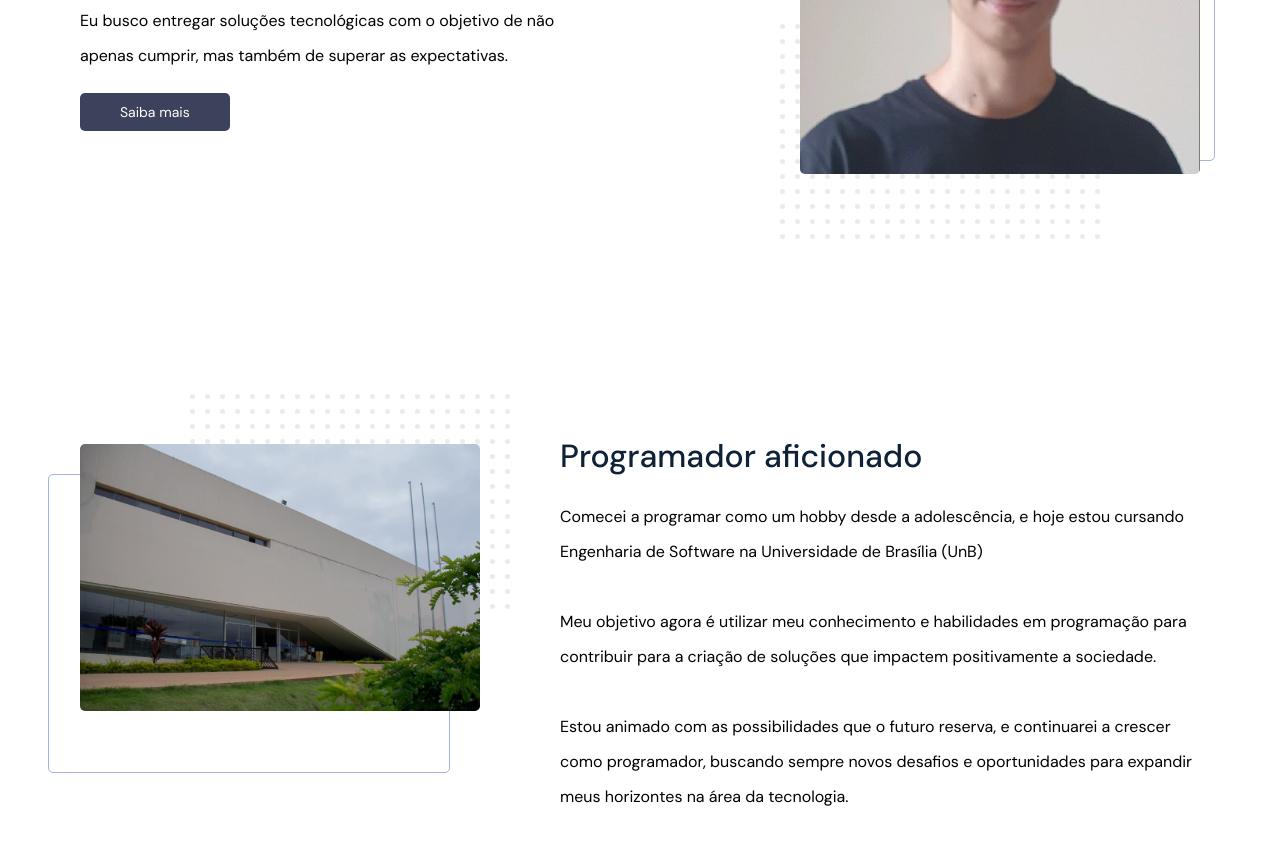
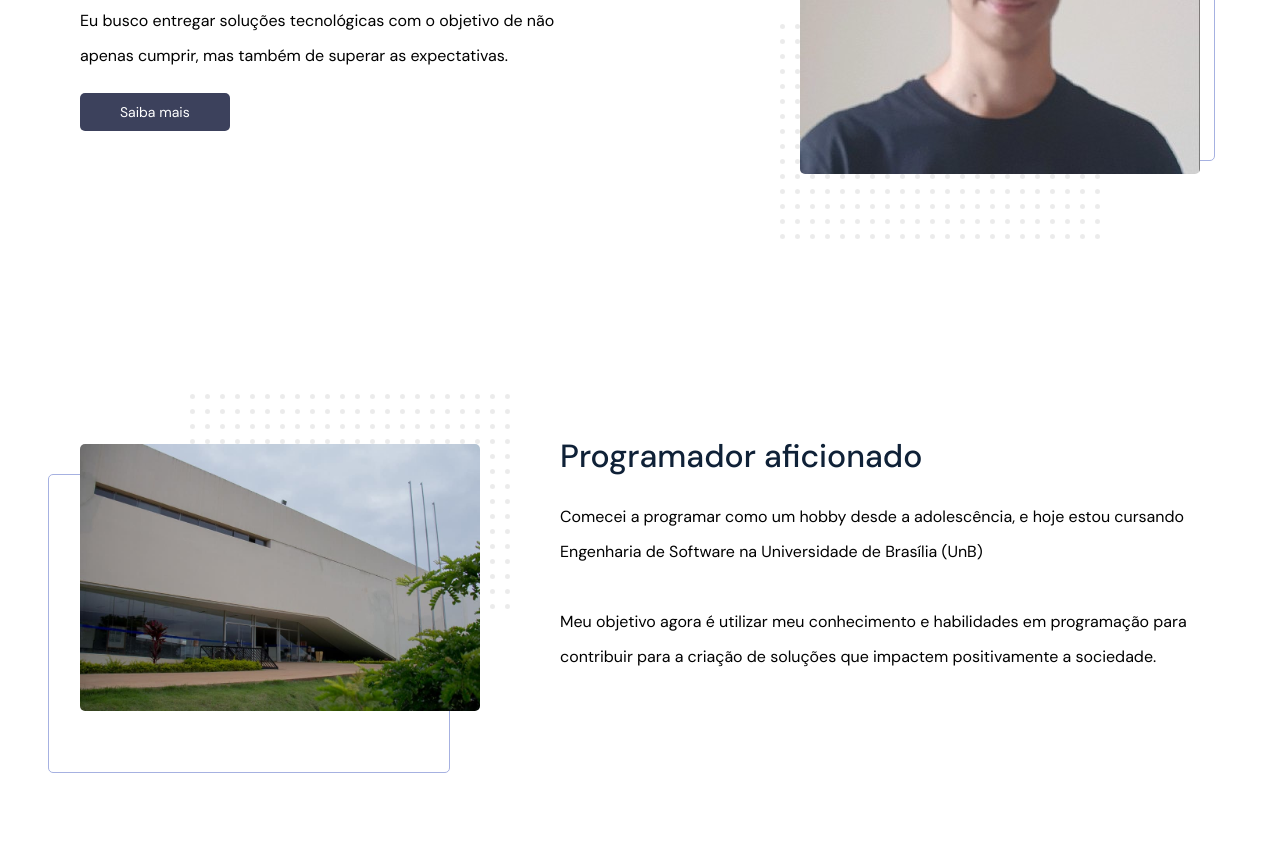
Before and after one commit to viniandradedev/viniandradedev.github.io, a plain HTML site: page index.html in a window 1280 px wide. Shown: the part 376-1220 px from the top of the page. Drawn offline with Linux system fonts and the light colour scheme.

Commit message:
Update index.html

```diff
--- a/index.html
+++ b/index.html
@@ -84,8 +84,7 @@
             <h3 class="tertiary-title mb-m">Programador aficionado</h3>
             <p>
                 Comecei a programar como um hobby desde a adolescência, e hoje estou cursando Engenharia de Software na Universidade de Brasília (UnB)<br><br>
-                Meu objetivo agora é utilizar meu conhecimento e habilidades em programação para contribuir para a criação de soluções que impactem positivamente a sociedade.<br><br>
-                Estou animado com as possibilidades que o futuro reserva, e continuarei a crescer como programador, buscando sempre novos desafios e oportunidades para expandir meus horizontes na área da tecnologia.
+                Meu objetivo agora é utilizar meu conhecimento e habilidades em programação para contribuir para a criação de soluções que impactem positivamente a sociedade.
             </p>
         </div>
     </section>
```
